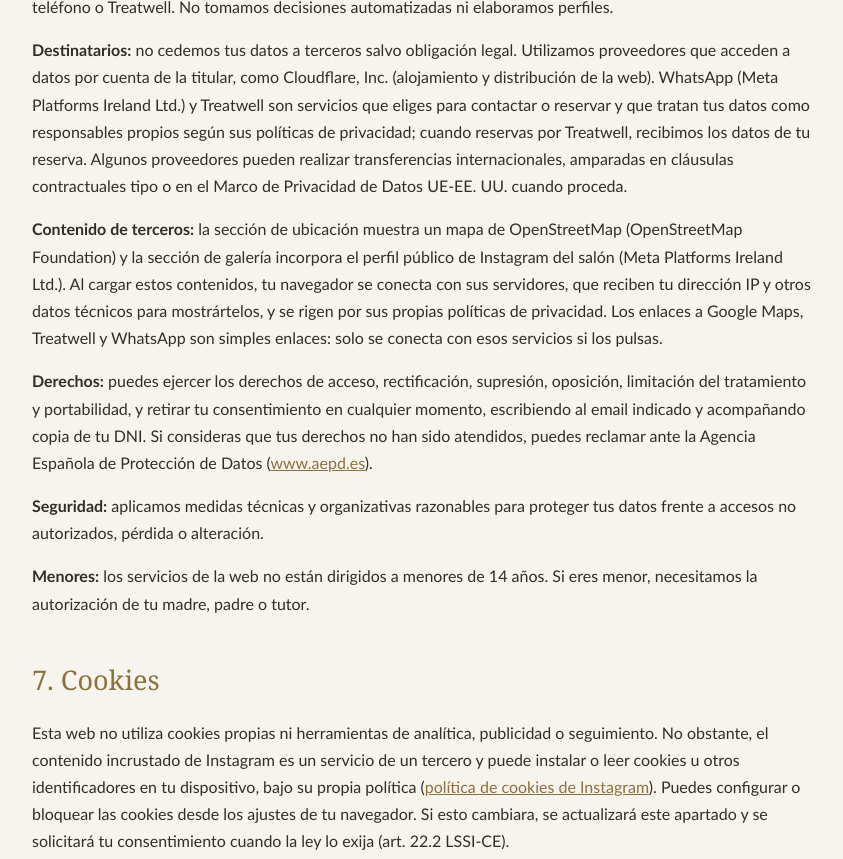
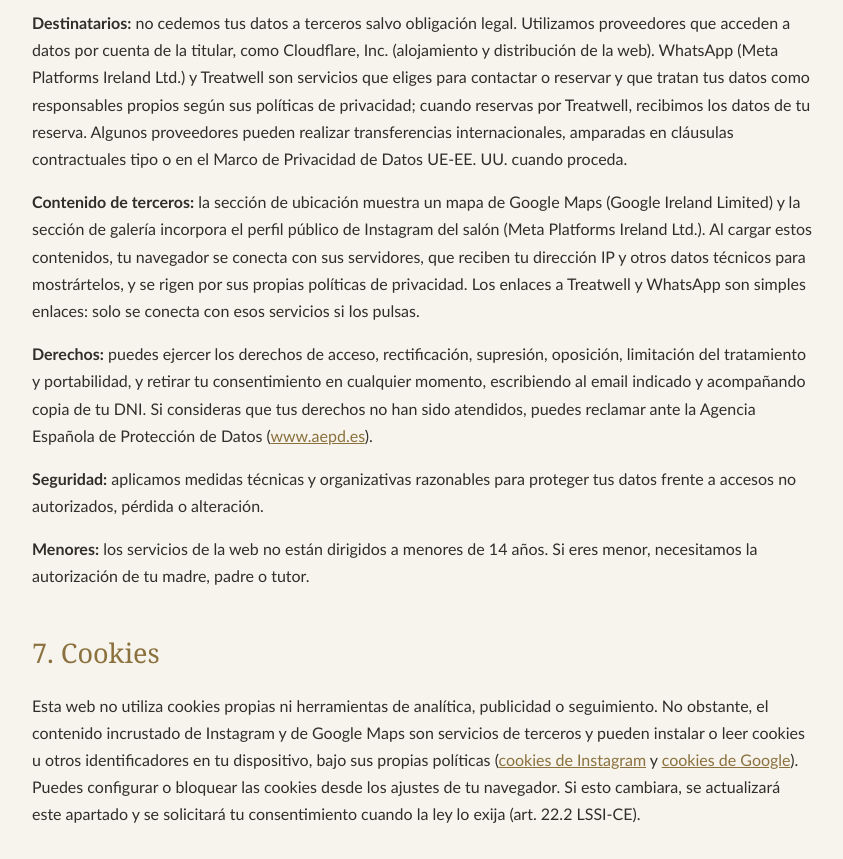
Before and after one commit to amtm10/valyraestetica, a plain HTML site: page web-valyra/aviso-legal.html in a window 1280 px wide. Shown: the part 2421-3280 px from the top of the page, without its empty margins (218-1061 px from the left). Drawn offline with Linux system fonts and the light colour scheme.

Commit message:
Update aviso-legal.html

```diff
--- a/web-valyra/aviso-legal.html
+++ b/web-valyra/aviso-legal.html
@@ -36,7 +36,7 @@ footer a,footer button{color:#fffc;background:none;border:0;font:inherit;cursor:
 <h2>3. Propiedad intelectual e industrial</h2>
 <p>Los textos, imágenes, logotipos y diseño de la web pertenecen a la titular o se utilizan con autorización, y no pueden reproducirse ni distribuirse sin permiso previo. Las marcas y nombres de terceros que se mencionan (FHOS, FHOS Procyon, Treatwell, Instagram, WhatsApp, Google u otras) pertenecen a sus respectivos propietarios y se citan únicamente con fines informativos.</p>
 <h2>4. Responsabilidad y enlaces</h2>
-<p>La titular no garantiza la disponibilidad continua del sitio ni se responsabiliza de los daños derivados de interrupciones o errores técnicos. La web enlaza o incorpora contenidos de terceros (Treatwell, OpenStreetMap, Google Maps, reseñas de Google, Instagram y WhatsApp), sobre cuyo contenido y políticas la titular no tiene control. Al pulsar un enlace sales de esta web y pasan a regir las condiciones y la política de privacidad de cada servicio.</p>
+<p>La titular no garantiza la disponibilidad continua del sitio ni se responsabiliza de los daños derivados de interrupciones o errores técnicos. La web enlaza o incorpora contenidos de terceros (Treatwell, Google Maps, reseñas de Google, Instagram y WhatsApp), sobre cuyo contenido y políticas la titular no tiene control. Al pulsar un enlace sales de esta web y pasan a regir las condiciones y la política de privacidad de cada servicio.</p>
 <h2>5. Legislación aplicable y jurisdicción</h2>
 <p>Este Aviso Legal se rige por la legislación española. Para cualquier controversia, y salvo que la normativa de consumidores establezca otro fuero, las partes se someten a los juzgados y tribunales del domicilio de la titular.</p>
 <h2 id="privacidad">6. Política de Privacidad (RGPD y LOPDGDD)</h2>
@@ -49,11 +49,11 @@ footer a,footer button{color:#fffc;background:none;border:0;font:inherit;cursor:
 </tbody></table></div>
 <p><strong>Datos que tratamos:</strong> nombre, teléfono y el contenido de los mensajes que nos envíes, que nos facilitas tú directamente. Esta web no tiene formularios que almacenen datos: la comunicación se hace por WhatsApp, teléfono o Treatwell. No tomamos decisiones automatizadas ni elaboramos perfiles.</p>
 <p><strong>Destinatarios:</strong> no cedemos tus datos a terceros salvo obligación legal. Utilizamos proveedores que acceden a datos por cuenta de la titular, como Cloudflare, Inc. (alojamiento y distribución de la web). WhatsApp (Meta Platforms Ireland Ltd.) y Treatwell son servicios que eliges para contactar o reservar y que tratan tus datos como responsables propios según sus políticas de privacidad; cuando reservas por Treatwell, recibimos los datos de tu reserva. Algunos proveedores pueden realizar transferencias internacionales, amparadas en cláusulas contractuales tipo o en el Marco de Privacidad de Datos UE-EE. UU. cuando proceda.</p>
-<p><strong>Contenido de terceros:</strong> la sección de ubicación muestra un mapa de OpenStreetMap (OpenStreetMap Foundation) y la sección de galería incorpora el perfil público de Instagram del salón (Meta Platforms Ireland Ltd.). Al cargar estos contenidos, tu navegador se conecta con sus servidores, que reciben tu dirección IP y otros datos técnicos para mostrártelos, y se rigen por sus propias políticas de privacidad. Los enlaces a Google Maps, Treatwell y WhatsApp son simples enlaces: solo se conecta con esos servicios si los pulsas.</p>
+<p><strong>Contenido de terceros:</strong> la sección de ubicación muestra un mapa de Google Maps (Google Ireland Limited) y la sección de galería incorpora el perfil público de Instagram del salón (Meta Platforms Ireland Ltd.). Al cargar estos contenidos, tu navegador se conecta con sus servidores, que reciben tu dirección IP y otros datos técnicos para mostrártelos, y se rigen por sus propias políticas de privacidad. Los enlaces a Treatwell y WhatsApp son simples enlaces: solo se conecta con esos servicios si los pulsas.</p>
 <p><strong>Derechos:</strong> puedes ejercer los derechos de acceso, rectificación, supresión, oposición, limitación del tratamiento y portabilidad, y retirar tu consentimiento en cualquier momento, escribiendo al email indicado y acompañando copia de tu DNI. Si consideras que tus derechos no han sido atendidos, puedes reclamar ante la Agencia Española de Protección de Datos (<a href="https://www.aepd.es" target="_blank" rel="noopener">www.aepd.es</a>).</p>
 <p><strong>Seguridad:</strong> aplicamos medidas técnicas y organizativas razonables para proteger tus datos frente a accesos no autorizados, pérdida o alteración.</p>
 <p><strong>Menores:</strong> los servicios de la web no están dirigidos a menores de 14 años. Si eres menor, necesitamos la autorización de tu madre, padre o tutor.</p>
 <h2 id="cookies">7. Cookies</h2>
-<p>Esta web no utiliza cookies propias ni herramientas de analítica, publicidad o seguimiento. No obstante, el contenido incrustado de Instagram es un servicio de un tercero y puede instalar o leer cookies u otros identificadores en tu dispositivo, bajo su propia política (<a href="https://privacycenter.instagram.com/policy/cookies/" target="_blank" rel="noopener">política de cookies de Instagram</a>). Puedes configurar o bloquear las cookies desde los ajustes de tu navegador. Si esto cambiara, se actualizará este apartado y se solicitará tu consentimiento cuando la ley lo exija (art. 22.2 LSSI-CE).</p>
+<p>Esta web no utiliza cookies propias ni herramientas de analítica, publicidad o seguimiento. No obstante, el contenido incrustado de Instagram y de Google Maps son servicios de terceros y pueden instalar o leer cookies u otros identificadores en tu dispositivo, bajo sus propias políticas (<a href="https://privacycenter.instagram.com/policy/cookies/" target="_blank" rel="noopener">cookies de Instagram</a> y <a href="https://policies.google.com/technologies/cookies" target="_blank" rel="noopener">cookies de Google</a>). Puedes configurar o bloquear las cookies desde los ajustes de tu navegador. Si esto cambiara, se actualizará este apartado y se solicitará tu consentimiento cuando la ley lo exija (art. 22.2 LSSI-CE).</p>
 </main><footer><div><a href="aviso-legal.html">Aviso Legal</a><a href="aviso-legal.html#privacidad">Política de Privacidad</a><a href="/">Volver a la web</a></div></footer>
 </body></html>
```
